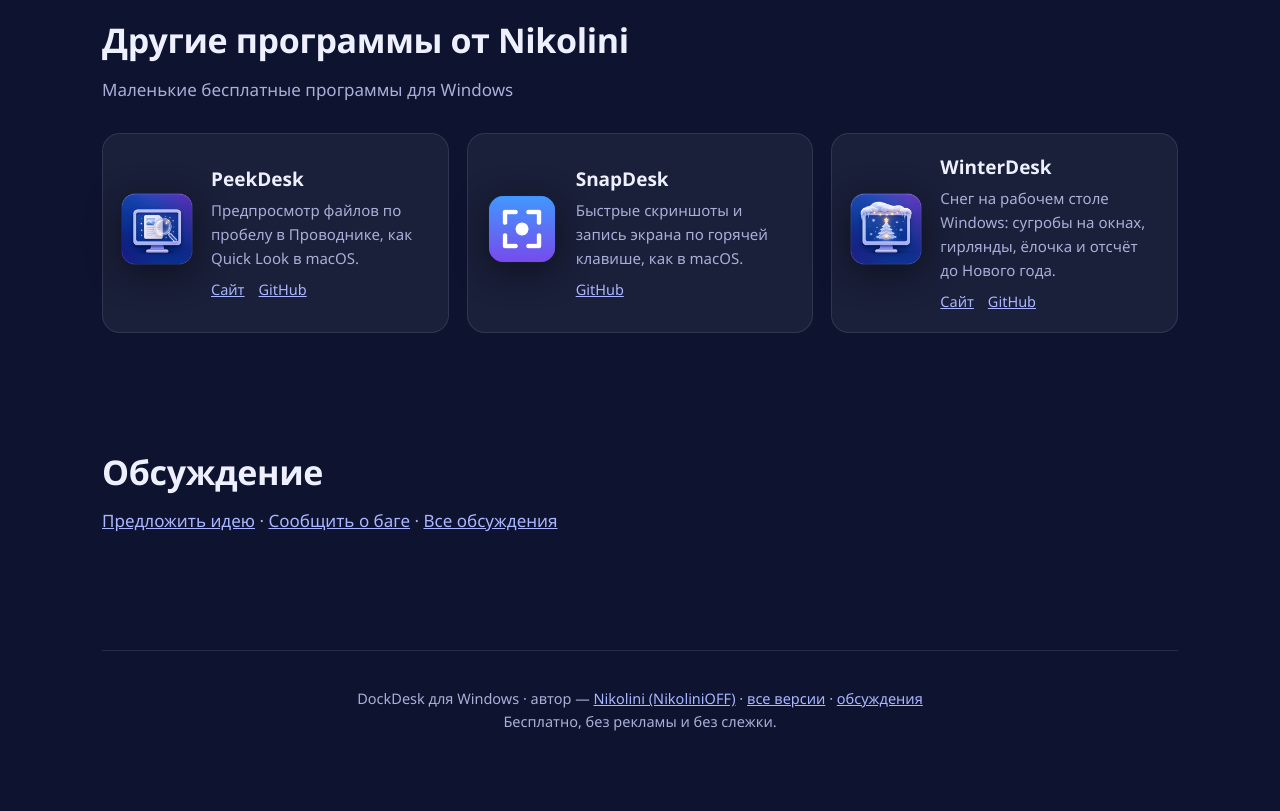
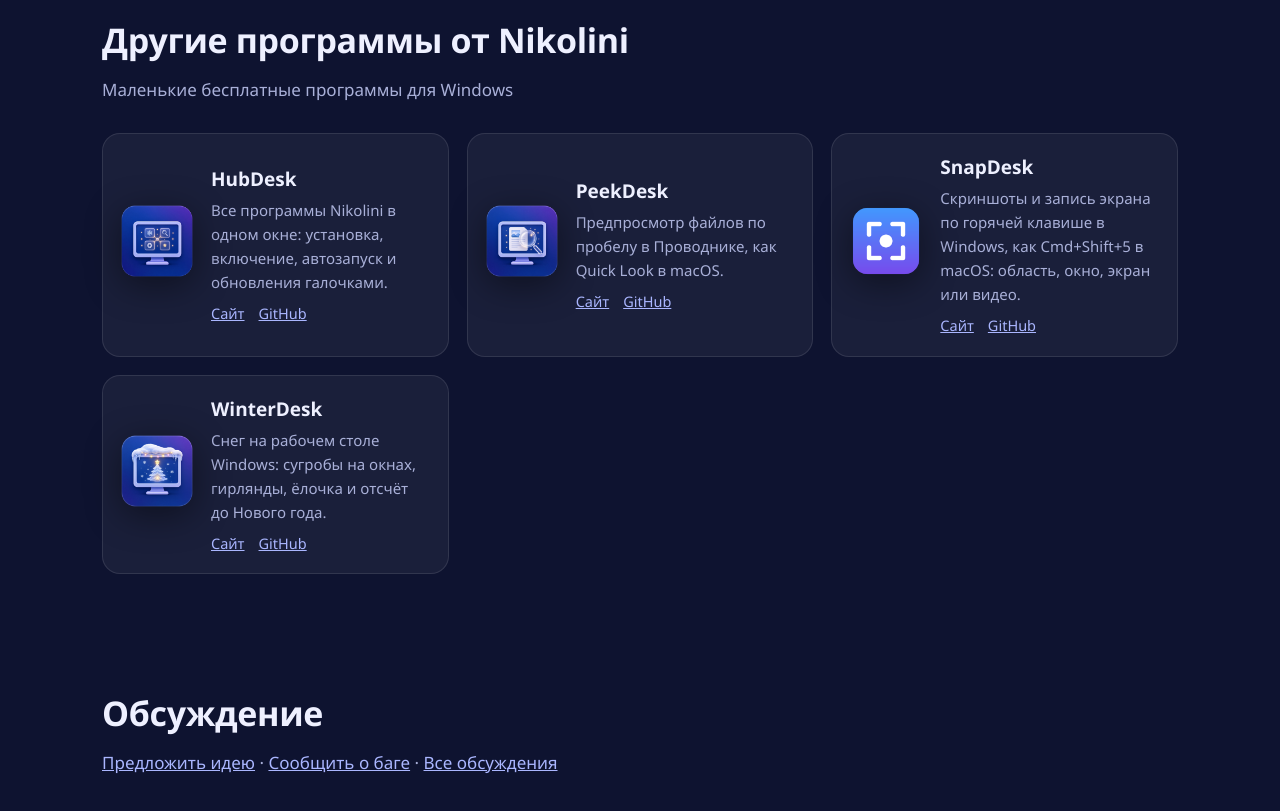
Before and after one commit to NikoliniOFF/DockDesk, a plain HTML site: page docs/index.html in a window 1280 px wide. Shown: the part 4940-5751 px from the top of the page. Before the commit the page ends 5724 px from the top, so only its background shows below. Drawn offline with Linux system fonts and the light colour scheme; no server answers.

Commit message:
Другие программы: карточка HubDesk, сайт SnapDesk

```diff
--- a/docs/index.html
+++ b/docs/index.html
@@ -154,14 +154,19 @@ footer{padding:36px 0 50px;color:var(--sub);font-size:14.5px;text-align:center;b
     <div class="apps">
       <!-- Новая программа: скопируйте блок <div class="app">…</div>, положите значок в assets/apps/ и поменяйте тексты и ссылки. -->
       <div class="app">
+        <a href="https://nikolinioff.github.io/HubDesk/"><img src="assets/apps/hubdesk.png" alt="HubDesk" width="72" height="72" loading="lazy"></a>
+        <div><h3>HubDesk</h3><p>Все программы Nikolini в одном окне: установка, включение, автозапуск и обновления галочками.</p>
+          <div class="links"><a href="https://nikolinioff.github.io/HubDesk/">Сайт</a><a href="https://github.com/NikoliniOFF/HubDesk">GitHub</a></div></div>
+      </div>
+      <div class="app">
         <a href="https://nikolinioff.github.io/PeekDesk/"><img src="assets/apps/peekdesk.png" alt="PeekDesk" width="72" height="72" loading="lazy"></a>
         <div><h3>PeekDesk</h3><p>Предпросмотр файлов по пробелу в Проводнике, как Quick Look в macOS.</p>
           <div class="links"><a href="https://nikolinioff.github.io/PeekDesk/">Сайт</a><a href="https://github.com/NikoliniOFF/PeekDesk">GitHub</a></div></div>
       </div>
       <div class="app">
-        <a href="https://github.com/NikoliniOFF/SnapDesk"><img src="assets/apps/snapdesk.png" alt="SnapDesk" width="72" height="72" loading="lazy"></a>
-        <div><h3>SnapDesk</h3><p>Быстрые скриншоты и запись экрана по горячей клавише, как в macOS.</p>
-          <div class="links"><a href="https://github.com/NikoliniOFF/SnapDesk">GitHub</a></div></div>
+        <a href="https://nikolinioff.github.io/SnapDesk/"><img src="assets/apps/snapdesk.png" alt="SnapDesk" width="72" height="72" loading="lazy"></a>
+        <div><h3>SnapDesk</h3><p>Скриншоты и запись экрана по горячей клавише в Windows, как Cmd+Shift+5 в macOS: область, окно, экран или видео.</p>
+          <div class="links"><a href="https://nikolinioff.github.io/SnapDesk/">Сайт</a><a href="https://github.com/NikoliniOFF/SnapDesk">GitHub</a></div></div>
       </div>
       <div class="app">
         <a href="https://nikolinioff.github.io/WinterDesk/"><img src="assets/apps/winterdesk.png" alt="WinterDesk" width="72" height="72" loading="lazy"></a>
```
Also changed, not shown: 1 other file.
